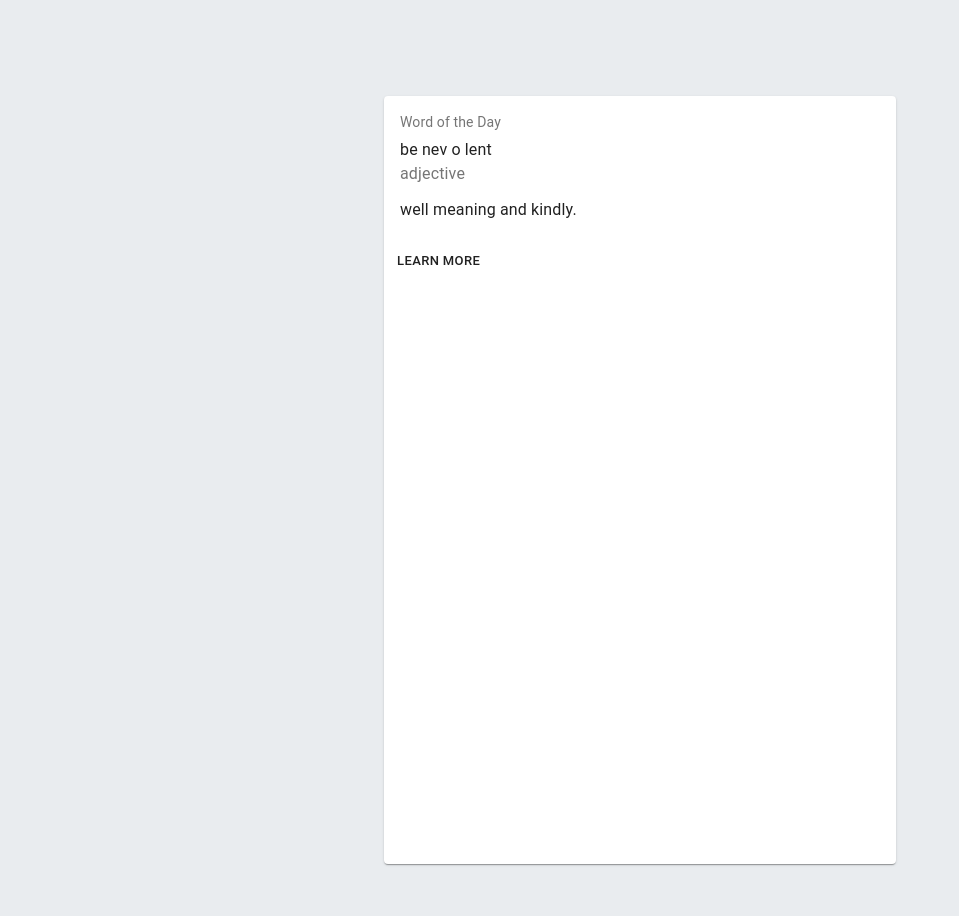
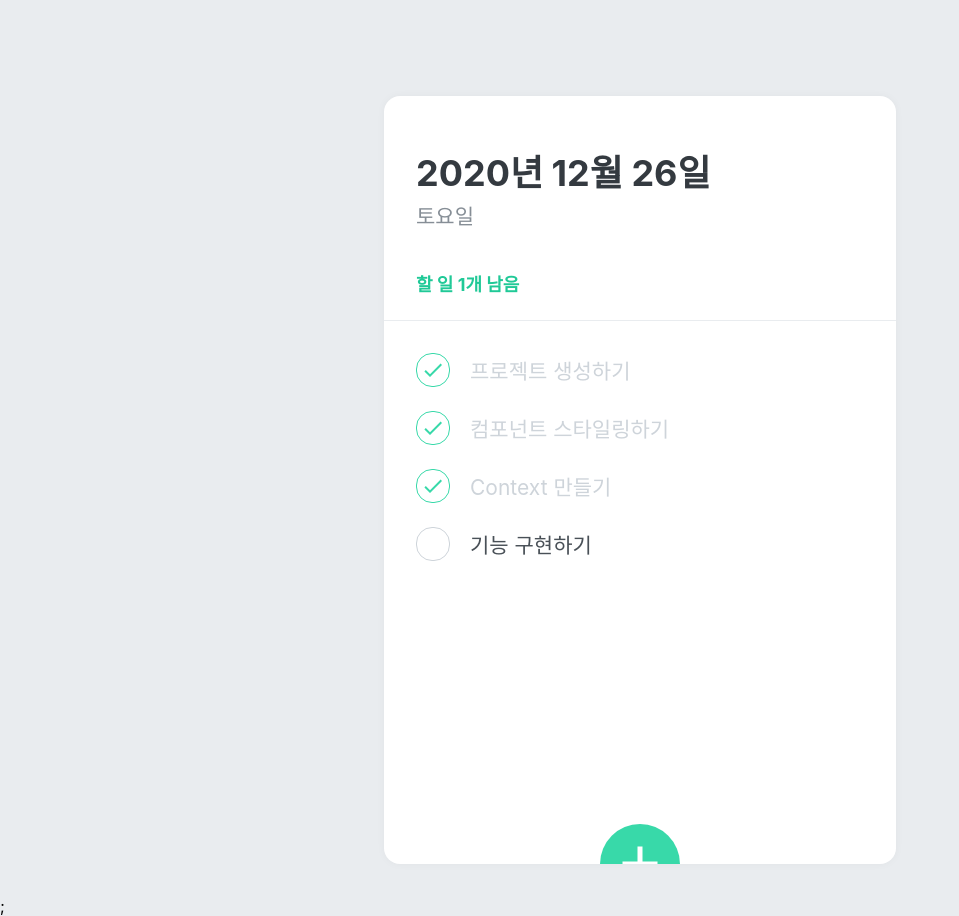
Before and after one commit to juyoung0520/React-todolist, a React (Create React App) app: page / in a window 1280 px wide. Shown: the whole page, without its empty margins (0-959 px from the left). Built offline with nearby package versions, Linux system fonts and the light colour scheme.

Commit message:
using Material-UI component

```diff
--- a/src/components/TodoCreate.js
+++ b/src/components/TodoCreate.js
@@ -2,6 +2,9 @@ import React, {useState} from 'react';
 import styled, {css} from 'styled-components';
 import {MdAdd} from 'react-icons/md';
 import { useTodoDispatch, useTodoNextId } from '../TodoContext';
+import TextField from '@material-ui/core/TextField';
+import { StylesProvider } from '@material-ui/core';
+import { ThemeProvider, createMuiTheme } from '@material-ui/core/styles';
 
 const CircleButton = styled.div`
     background: #38d9a9;
@@ -61,15 +64,21 @@ const InsertForm = styled.form`
     border-top: 1px solid #e9ecef;
 `;
 
-const Input = styled.input`
+const theme = createMuiTheme({
+    palette: {
+        primary: {
+            main: '#20c997',
+        },
+    },
+});
+
+const Text = styled(TextField)`
     padding: 12px;
-    border-radius: 4px;
-    border: 1px solid #dee2e6;
-    width: 100%;
-    outline: none;
+    border-radius: 6px;
     font-size: 18px;
     box-sizing: border-box;
 `;
+
 function TodoCreate() {
     const [open, setOpen] = useState(false);
     const [value, setValue]= useState('');
@@ -98,12 +107,18 @@ function TodoCreate() {
         {open && (
             <InsertFormPositioner>
                 <InsertForm onSubmit={onSubmit}>
-                    <Input
-                        placeholder="할 일을 입력 후, Enter를 누르세요."
-                        autoFocus
-                        onChange={onChange}
-                        value={value}
-                    />
+                    <ThemeProvider theme={theme}>
+                        <StylesProvider injectFirst>
+                            <Text
+                                placeholder="할 일을 입력 후, Enter를 누르세요."
+                                autoFocus
+                                fullWidth
+                                variant="outlined"
+                                onChange={onChange}
+                                value={value}
+                            />
+                        </StylesProvider>
+                    </ThemeProvider>
                 </InsertForm>
             </InsertFormPositioner>
         )}
--- a/src/components/TodoTemplate.js
+++ b/src/components/TodoTemplate.js
@@ -1,7 +1,9 @@
 import React from 'react';
 import styled from 'styled-components';
+import Card from '@material-ui/core/Card';
+import { StylesProvider } from '@material-ui/core';
 
-const TodoTemplateBlock = styled.div`
+const TodoTemplateBlock = styled(Card)`
   width: 512px;
   height: 768px;
 
@@ -19,7 +21,11 @@ const TodoTemplateBlock = styled.div`
 `;
 
 function TodoTemplate({children}) {
-    return <TodoTemplateBlock>{children}</TodoTemplateBlock>;
+    return (
+      <StylesProvider injectFirst>
+        <TodoTemplateBlock>{children}</TodoTemplateBlock>;
+      </StylesProvider>
+    );
 }
 
 export default TodoTemplate;
--- a/src/index.js
+++ b/src/index.js
@@ -3,12 +3,10 @@ import ReactDOM from 'react-dom';
 import './index.css';
 import App from './App';
 import reportWebVitals from './reportWebVitals';
-import MaterialExample from './MaterialExample';
-import Background from './Background';
 
 ReactDOM.render(
   <React.StrictMode>
-    <Background />
+    <App />
   </React.StrictMode>,
   document.getElementById('root')
 );
```
Also changed, not shown: 1 other file (tests, documents, lock files or other folders).
